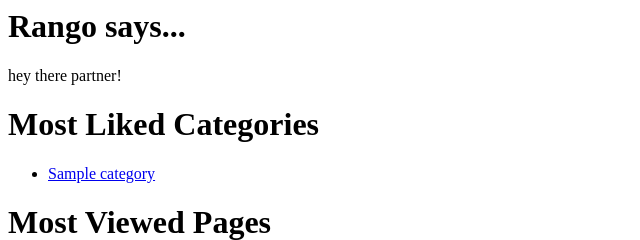
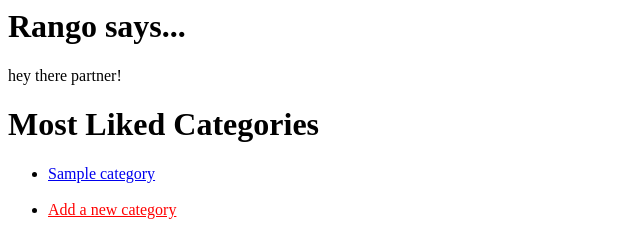
Before and after one commit to Autumnorliu/tango_with_django, a Django app: page / in a window 1280 px wide. Shown: the part 13-253 px from the top of the page, without its empty margins (0-640 px from the left). Run offline with Django 3.2, Linux system fonts and the light colour scheme; tables that the repository leaves empty hold one stand-in row (values such as "Sample post").

Commit message:
主页增添添加分类功能

```diff
--- a/tango_with_django_project/rango/urls.py
+++ b/tango_with_django_project/rango/urls.py
@@ -6,4 +6,5 @@ urlpatterns = [
     url(r'^$', views.index, name='index'),
     url(r'^about/', views.about, name='about'),
     url(r'^category/(?P<category_name_slug>[\w\-]+)/$', views.show_category, name='show_category'),
+    url(r'^add_category/$', views.add_category, name='add_category'),
 ]
--- a/tango_with_django_project/rango/views.py
+++ b/tango_with_django_project/rango/views.py
@@ -1,7 +1,7 @@
 from django.shortcuts import render
 from django.http import HttpResponse
 from rango.models import Category, Page
-from rango.forms import CategoryForm
+from rango.forms import CategoryForm, PageForm
 
 
 def index(request):
@@ -29,4 +29,40 @@ def show_category(request, category_name_slug):
 
 
 def add_category(request):
-    form = CategoryForm
+    form = CategoryForm()
+    if request.method == 'POST':
+        form = CategoryForm(request.POST)
+
+        if form.is_valid():
+            form.save(commit=True)
+            return index(request)
+        else:
+            print(form.errors)
+    return render(request, 'rango/add_category.html', {'form': form})
+
+
+'''
+def add_page(request, category_name_slug):
+    try:
+        category = Category.objects.get(slug=category_name_slug)
+    except Category.DoesNotExist:
+        category = None
+
+    form = PageForm()
+    if request.method == 'POST':
+        form = PageForm(request.POST)
+        if form.is_valid():
+            if category:
+                page = form.save(commit=False)
+                page.category = category
+                page.views = 0
+                page.save()
+                # probably better to use a redirect here.
+                return show_category(request, category_name_slug)
+        else:
+            print(form.errors)
+
+    context_dict = {'form': form, 'category': category}
+
+    return render(request, 'rango/add_page.html', context_dict)
+'''
--- a/tango_with_django_project/tango_with_django_project/urls.py
+++ b/tango_with_django_project/tango_with_django_project/urls.py
@@ -15,13 +15,12 @@ Including another URLconf
 """
 from django.conf.urls import url, include
 from django.contrib import admin
-from django.urls import path
 from rango import views
 from django.conf import settings
 from django.conf.urls.static import static
 
 urlpatterns = [
-    path(r'admin/', admin.site.urls),
+    url(r'admin/', admin.site.urls),
     url(r'^$', views.index, name='index'),
     url(r'^rango/', include('rango.urls'))
 ] + static(settings.MEDIA_URL, document_root=settings.MEDIA_ROOT)
--- a/tango_with_django_project/templates/rango/category.html
+++ b/tango_with_django_project/templates/rango/category.html
@@ -11,7 +11,7 @@
             <ul>
                 {% for page in pages %}
                     <li><a href="{{page.url}}">{{page.title}}</a></li>
-                {% end for %}
+                {% endfor %}
             </ul>
         {% else %}
             <strong>No pages currently in category</strong>
@@ -20,5 +20,6 @@
         The specifiled category does not exist
     {% endif %}
 
+
 </body>
 </html>
--- a/tango_with_django_project/templates/rango/index.html
+++ b/tango_with_django_project/templates/rango/index.html
@@ -19,6 +19,9 @@
                     <a href="/rango/category/{{category.slug}}">{{category.name}}</a>
                 </li>
             {% endfor %}
+<br>
+            <!-- -->
+            <li><a href="/rango/add_category/" style="color: red">Add a new category</a></li> <br>
         </ul>
         {% else %}
             <strong>There are no categories present!</strong>
@@ -28,6 +31,7 @@
     <h1>Most Viewed Pages</h1>
     <div>
         <a href="/rango/about/">About</a> <br>
+
         <img src="{% static 'images/songshu.jpg' %}" alt="Picture of Rango" />
     </div>
 </body>
```
Also changed, not shown: tango_with_django_project/rango/forms.py (+8 -0 lines), tango_with_django_project/templates/rango/add_category.html (added, +23 -0 lines).
